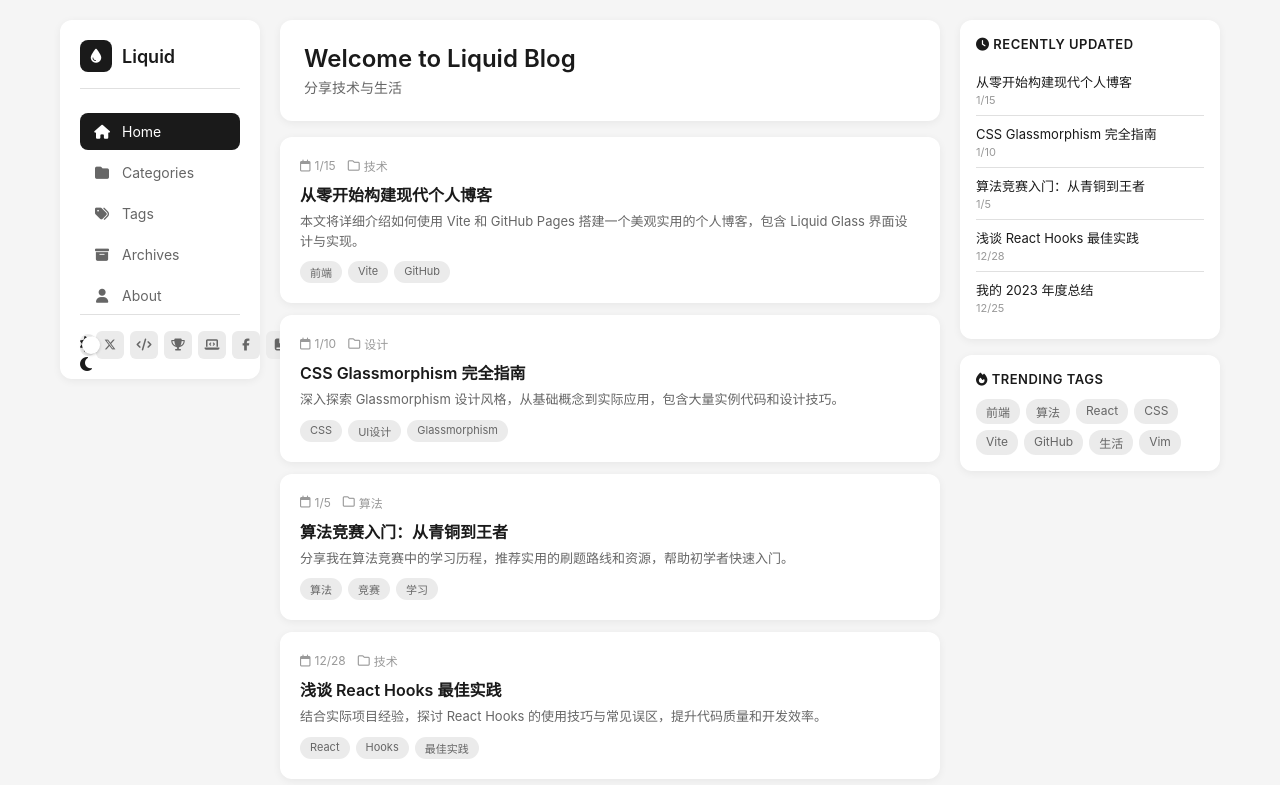
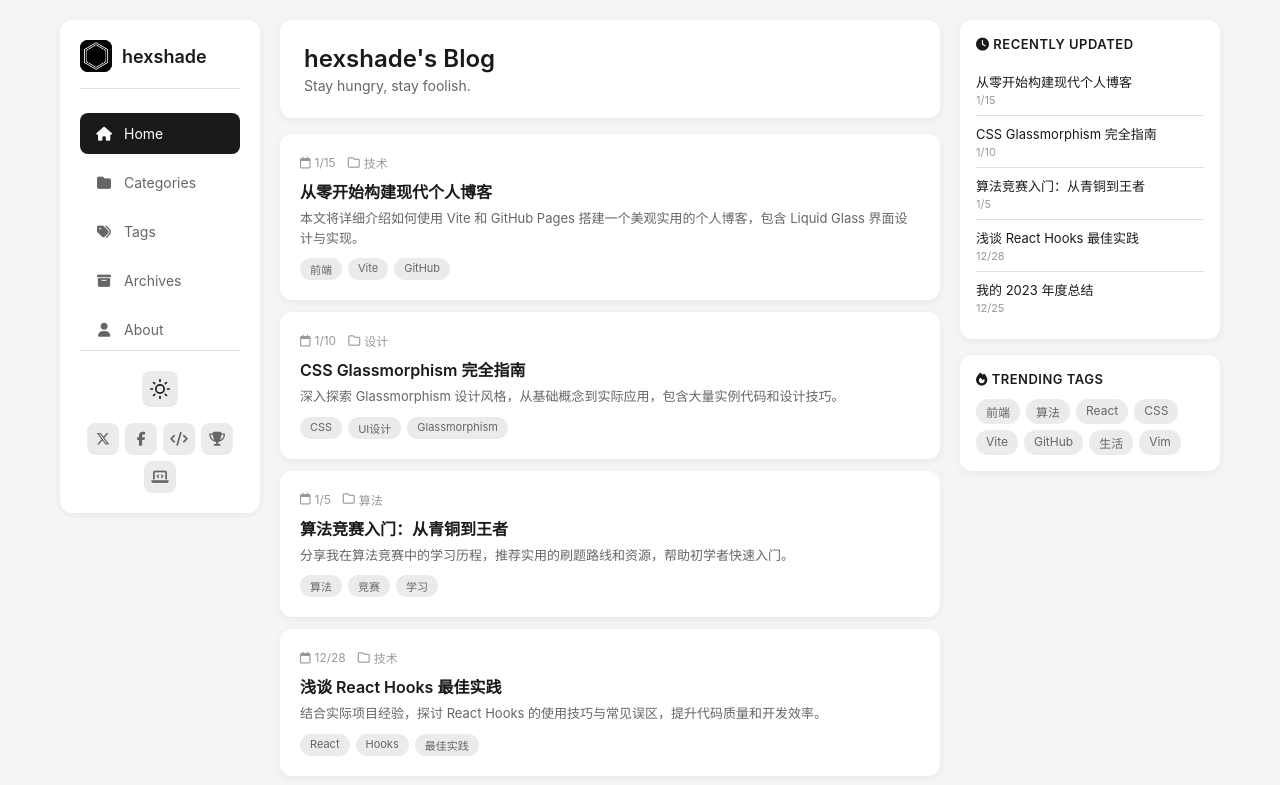
Before and after one commit to hexshade-null/hexshade-null.github.io, a website built with Vite: page index.html in a window 1280 px wide. Shown: the top 785 px of the page. Built offline with nearby package versions, Linux system fonts and the light colour scheme.

Commit message:
feat: update branding, social links, collapsible sidebar

```diff
--- a/index.html
+++ b/index.html
@@ -3,7 +3,8 @@
 <head>
   <meta charset="UTF-8">
   <meta name="viewport" content="width=device-width, initial-scale=1.0">
-  <title>Liquid Blog</title>
+  <title>hexshade's Blog -- where great idea meets</title>
+  <link rel="icon" href="images/hexshade_icon.png" type="image/png">
   <link rel="stylesheet" href="/src/css/style.css">
   <link rel="stylesheet" href="https://cdnjs.cloudflare.com/ajax/libs/font-awesome/6.5.1/css/all.min.css">
 </head>
@@ -13,9 +14,9 @@
     <aside class="sidebar-left">
       <div class="logo">
         <div class="logo-icon">
-          <i class="fas fa-droplet"></i>
+          <img src="images/hexshade_icon.png" alt="hexshade">
         </div>
-        <span class="logo-text">Liquid</span>
+        <span class="logo-text">hexshade</span>
       </div>
 
       <nav class="nav-menu">
@@ -42,29 +43,37 @@
       </nav>
 
       <div class="sidebar-bottom">
-        <div class="theme-toggle" id="themeToggle">
-          <i class="fas fa-sun"></i>
-          <i class="fas fa-moon"></i>
+        <div class="theme-toggle" id="themeToggle" title="切换主题">
+          <svg viewBox="0 0 24 24" id="themeIcon">
+            <circle cx="12" cy="12" r="5" stroke="currentColor" stroke-width="2" fill="none"/>
+            <line x1="12" y1="1" x2="12" y2="3" stroke="currentColor" stroke-width="2" stroke-linecap="round"/>
+            <line x1="12" y1="21" x2="12" y2="23" stroke="currentColor" stroke-width="2" stroke-linecap="round"/>
+            <line x1="1" y1="12" x2="3" y2="12" stroke="currentColor" stroke-width="2" stroke-linecap="round"/>
+            <line x1="21" y1="12" x2="23" y2="12" stroke="currentColor" stroke-width="2" stroke-linecap="round"/>
+            <line x1="4.22" y1="4.22" x2="5.64" y2="5.64" stroke="currentColor" stroke-width="2" stroke-linecap="round"/>
+            <line x1="18.36" y1="18.36" x2="19.78" y2="19.78" stroke="currentColor" stroke-width="2" stroke-linecap="round"/>
+            <line x1="1" y1="12" x2="3" y2="12" stroke="currentColor" stroke-width="2" stroke-linecap="round"/>
+            <line x1="21" y1="12" x2="23" y2="12" stroke="currentColor" stroke-width="2" stroke-linecap="round"/>
+            <line x1="4.22" y1="19.78" x2="5.64" y2="18.36" stroke="currentColor" stroke-width="2" stroke-linecap="round"/>
+            <line x1="18.36" y1="5.64" x2="19.78" y2="4.22" stroke="currentColor" stroke-width="2" stroke-linecap="round"/>
+          </svg>
         </div>
 
         <div class="social-links">
-          <a href="#" class="social-icon" data-platform="x" title="X (Twitter)">
+          <a href="https://x.com/LiuJacky53322" target="_blank" class="social-icon" data-platform="x" title="X (Twitter)">
             <i class="fab fa-x-twitter"></i>
           </a>
-          <a href="#" class="social-icon" data-platform="luogu" title="Luogu">
+          <a href="https://www.facebook.com/profile.php?id=61575683730498" target="_blank" class="social-icon" data-platform="facebook" title="Facebook">
+            <i class="fab fa-facebook-f"></i>
+          </a>
+          <a href="https://www.luogu.com.cn/user/1940127" target="_blank" class="social-icon" data-platform="luogu" title="Luogu">
             <i class="fas fa-code"></i>
           </a>
-          <a href="#" class="social-icon" data-platform="atcoder" title="AtCoder">
+          <a href="https://atcoder.jp/users/wibo" target="_blank" class="social-icon" data-platform="atcoder" title="AtCoder">
             <i class="fas fa-trophy"></i>
           </a>
-          <a href="#" class="social-icon" data-platform="codeforces" title="Codeforces">
+          <a href="https://codeforces.com/profile/wibo_leo" target="_blank" class="social-icon" data-platform="codeforces" title="Codeforces">
             <i class="fas fa-laptop-code"></i>
-          </a>
-          <a href="#" class="social-icon" data-platform="facebook" title="Facebook">
-            <i class="fab fa-facebook-f"></i>
-          </a>
-          <a href="#" class="social-icon" data-platform="rednote" title="小红书">
-            <i class="fas fa-book-bookmark"></i>
           </a>
         </div>
       </div>
@@ -73,8 +82,8 @@
     <!-- 中间主内容区 -->
     <main class="main-content">
       <div class="content-header">
-        <h1>Welcome to Liquid Blog</h1>
-        <p class="subtitle">分享技术与生活</p>
+        <h1>hexshade's Blog</h1>
+        <p class="subtitle">Stay hungry, stay foolish.</p>
       </div>
 
       <div class="posts-container" id="postsContainer">
--- a/package.json
+++ b/package.json
@@ -5,7 +5,7 @@
   "type": "module",
   "scripts": {
     "dev": "vite",
-    "build": "vite build",
+    "build": "vite build && cp -R public/images dist/",
     "preview": "vite preview"
   },
   "devDependencies": {
--- a/src/css/style.css
+++ b/src/css/style.css
@@ -11,15 +11,15 @@
 }
 
 [data-theme="dark"] {
-  --bg-primary: #1a1a1a;
-  --bg-secondary: #242424;
-  --bg-tertiary: #333333;
-  --text-primary: #f5f5f5;
-  --text-secondary: #a0a0a0;
+  --bg-primary: #4a4a4a;
+  --bg-secondary: #555555;
+  --bg-tertiary: #666666;
+  --text-primary: #d8d8d8;
+  --text-secondary: #909090;
   --text-muted: #707070;
-  --border-color: #3a3a3a;
-  --shadow: 0 2px 8px rgba(0, 0, 0, 0.3);
-  --shadow-hover: 0 4px 16px rgba(0, 0, 0, 0.4);
+  --border-color: #5a5a5a;
+  --shadow: 0 2px 8px rgba(0, 0, 0, 0.15);
+  --shadow-hover: 0 4px 16px rgba(0, 0, 0, 0.2);
 }
 
 * {
@@ -57,6 +57,44 @@ body {
   background: var(--bg-secondary);
   border-radius: 12px;
   box-shadow: var(--shadow);
+  transition: all 0.3s ease;
+}
+
+/* 伸缩收起状态 */
+.sidebar-left.collapsed {
+  width: 60px;
+  padding: 12px 8px;
+}
+
+.sidebar-left.collapsed .logo {
+  justify-content: center;
+  padding-bottom: 0;
+  border-bottom: none;
+  margin-bottom: 12px;
+}
+
+.sidebar-left.collapsed .logo-icon {
+  width: 28px;
+  height: 28px;
+}
+
+.sidebar-left.collapsed .logo-text,
+.sidebar-left.collapsed .nav-item span,
+.sidebar-left.collapsed .sidebar-bottom {
+  display: none;
+}
+
+.sidebar-left.collapsed .nav-menu {
+  gap: 4px;
+}
+
+.sidebar-left.collapsed .nav-item {
+  justify-content: center;
+  padding: 10px;
+}
+
+.sidebar-left.collapsed .nav-item i {
+  margin: 0;
 }
 
 .logo {
@@ -66,6 +104,11 @@ body {
   margin-bottom: 24px;
   padding-bottom: 16px;
   border-bottom: 1px solid var(--border-color);
+  cursor: pointer;
+}
+
+.logo:hover {
+  opacity: 0.8;
 }
 
 .logo-icon {
@@ -76,9 +119,13 @@ body {
   justify-content: center;
   background: var(--text-primary);
   border-radius: 8px;
-  color: var(--bg-secondary);
-  font-size: 14px;
-  font-weight: 600;
+  overflow: hidden;
+}
+
+.logo-icon img {
+  width: 100%;
+  height: 100%;
+  object-fit: cover;
 }
 
 .logo-text {
@@ -89,14 +136,14 @@ body {
 .nav-menu {
   display: flex;
   flex-direction: column;
-  gap: 4px;
+  gap: 8px;
 }
 
 .nav-item {
   display: flex;
   align-items: center;
   gap: 12px;
-  padding: 10px 14px;
+  padding: 12px 16px;
   color: var(--text-secondary);
   text-decoration: none;
   border-radius: 8px;
@@ -122,57 +169,60 @@ body {
 
 .sidebar-bottom {
   margin-top: auto;
-  padding-top: 16px;
+  padding-top: 20px;
   border-top: 1px solid var(--border-color);
   display: flex;
+  flex-direction: column;
+  gap: 16px;
   align-items: center;
-  justify-content: space-between;
 }
 
-/* 简洁主题切换 */
+/* 简洁主题切换（SVG 图标） */
 .theme-toggle {
-  position: relative;
-  width: 40px;
-  height: 22px;
+  width: 36px;
+  height: 36px;
+  display: flex;
+  align-items: center;
+  justify-content: center;
   background: var(--bg-tertiary);
-  border-radius: 11px;
+  border-radius: 8px;
   cursor: pointer;
-  transition: background 0.3s ease;
+  transition: background 0.2s ease;
 }
 
-.theme-toggle::after {
-  content: '';
-  position: absolute;
-  top: 2px;
-  left: 2px;
-  width: 18px;
-  height: 18px;
-  background: var(--bg-secondary);
-  border-radius: 50%;
-  transition: transform 0.3s ease;
-  box-shadow: 0 1px 3px rgba(0, 0, 0, 0.2);
+.theme-toggle:hover {
+  background: var(--bg-primary);
 }
 
-[data-theme="dark"] .theme-toggle::after {
-  transform: translateX(18px);
+.theme-toggle svg {
+  width: 20px;
+  height: 20px;
+  fill: var(--text-secondary);
+  transition: fill 0.2s ease;
+}
+
+.theme-toggle:hover svg {
+  fill: var(--text-primary);
 }
 
 .social-links {
   display: flex;
+  flex-wrap: wrap;
+  justify-content: center;
   gap: 6px;
 }
 
 .social-icon {
-  width: 28px;
-  height: 28px;
+  width: 32px;
+  height: 32px;
   display: flex;
   align-items: center;
   justify-content: center;
   background: var(--bg-tertiary);
-  border-radius: 6px;
+  border-radius: 8px;
   color: var(--text-secondary);
   text-decoration: none;
-  font-size: 12px;
+  font-size: 14px;
   transition: all 0.2s ease;
 }
 
@@ -489,8 +539,13 @@ body {
   display: flex;
   align-items: center;
   justify-content: center;
-  font-size: 32px;
-  color: var(--text-muted);
+  overflow: hidden;
+}
+
+.about-avatar img {
+  width: 100%;
+  height: 100%;
+  object-fit: cover;
 }
 
 .about-name {
--- a/src/js/main.js
+++ b/src/js/main.js
@@ -222,19 +222,18 @@ function renderArchives(container) {
 function renderAbout(container) {
   container.innerHTML = `<div class="content-header">
     <h1>About</h1>
-    <p class="subtitle">关于我</p>
+    <p class="subtitle">关于 hexshade</p>
   </div>
   <div class="about-content">
-    <div class="about-avatar"><i class="fas fa-user"></i></div>
-    <div class="about-name">博主</div>
+    <img src="images/hexshade_icon.png" alt="hexshade" class="about-avatar">
+    <div class="about-name">hexshade</div>
     <div class="about-bio">
-      热爱技术与算法，专注于前端开发与算法竞赛。
-      <br>欢迎来到我的个人博客，一起交流学习！
+      Stay hungry, stay foolish.
+      <br>热爱技术与算法，欢迎来到我的个人博客，一起交流学习！
     </div>
     <div class="about-contact">
-      <a href="#" class="social-icon"><i class="fab fa-github"></i></a>
-      <a href="#" class="social-icon"><i class="fab fa-twitter"></i></a>
-      <a href="#" class="social-icon"><i class="fas fa-envelope"></i></a>
+      <a href="https://github.com/hexshade-null" target="_blank" class="social-icon"><i class="fab fa-github"></i></a>
+      <a href="mailto:liujq.wibo@gmail.com" class="social-icon"><i class="fas fa-envelope"></i></a>
     </div>
   </div>`;
 }
@@ -325,8 +324,34 @@ function renderTrendingTags() {
     .join("");
 }
 
+function updateThemeIcon() {
+  const icon = document.getElementById("themeIcon");
+  const isDark = document.documentElement.getAttribute("data-theme") === "dark";
+
+  if (isDark) {
+    icon.innerHTML = `
+      <path d="M21 12.79A9 9 0 1 1 11.21 3 7 7 0 0 0 21 12.79z" stroke="currentColor" stroke-width="2" fill="none" stroke-linecap="round" stroke-linejoin="round"/>
+    `;
+  } else {
+    icon.innerHTML = `
+      <circle cx="12" cy="12" r="5" stroke="currentColor" stroke-width="2" fill="none"/>
+      <line x1="12" y1="1" x2="12" y2="3" stroke="currentColor" stroke-width="2" stroke-linecap="round"/>
+      <line x1="12" y1="21" x2="12" y2="23" stroke="currentColor" stroke-width="2" stroke-linecap="round"/>
+      <line x1="4.22" y1="4.22" x2="5.64" y2="5.64" stroke="currentColor" stroke-width="2" stroke-linecap="round"/>
+      <line x1="18.36" y1="18.36" x2="19.78" y2="19.78" stroke="currentColor" stroke-width="2" stroke-linecap="round"/>
+      <line x1="1" y1="12" x2="3" y2="12" stroke="currentColor" stroke-width="2" stroke-linecap="round"/>
+      <line x1="21" y1="12" x2="23" y2="12" stroke="currentColor" stroke-width="2" stroke-linecap="round"/>
+      <line x1="4.22" y1="19.78" x2="5.64" y2="18.36" stroke="currentColor" stroke-width="2" stroke-linecap="round"/>
+      <line x1="18.36" y1="5.64" x2="19.78" y2="4.22" stroke="currentColor" stroke-width="2" stroke-linecap="round"/>
+    `;
+  }
+}
+
 function initEventListeners() {
-  document.getElementById("themeToggle").addEventListener("click", toggleTheme);
+  document.getElementById("themeToggle").addEventListener("click", () => {
+    toggleTheme();
+    updateThemeIcon();
+  });
 
   document.querySelectorAll(".nav-item").forEach((item) => {
     item.addEventListener("click", (e) => {
@@ -335,10 +360,15 @@ function initEventListeners() {
       navigateTo(section);
     });
   });
+
+  document.querySelector(".logo").addEventListener("click", () => {
+    document.querySelector(".sidebar-left").classList.toggle("collapsed");
+  });
 }
 
 document.addEventListener("DOMContentLoaded", () => {
   initTheme();
+  updateThemeIcon();
   navigateTo("home");
   renderRecentPosts();
   renderTrendingTags();
```
Also changed, not shown: public/images/hexshade_icon.png (added).
